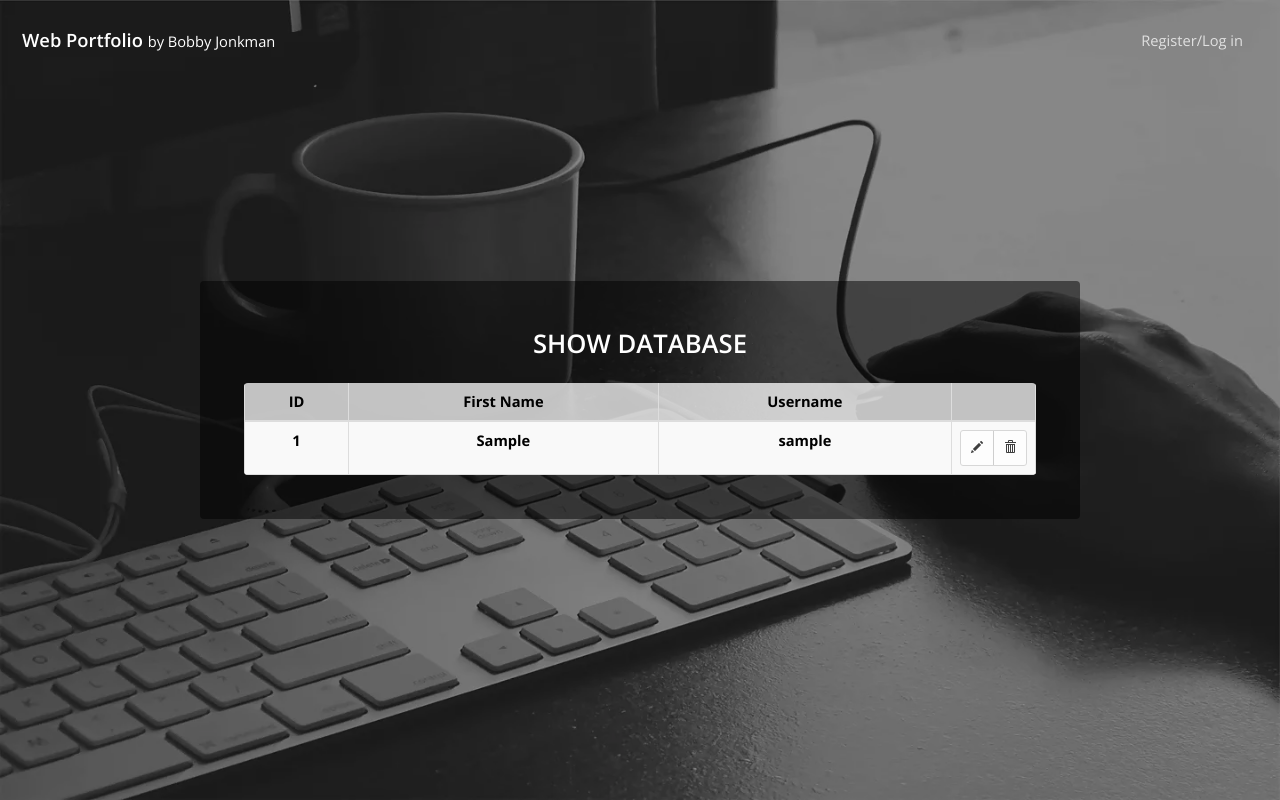
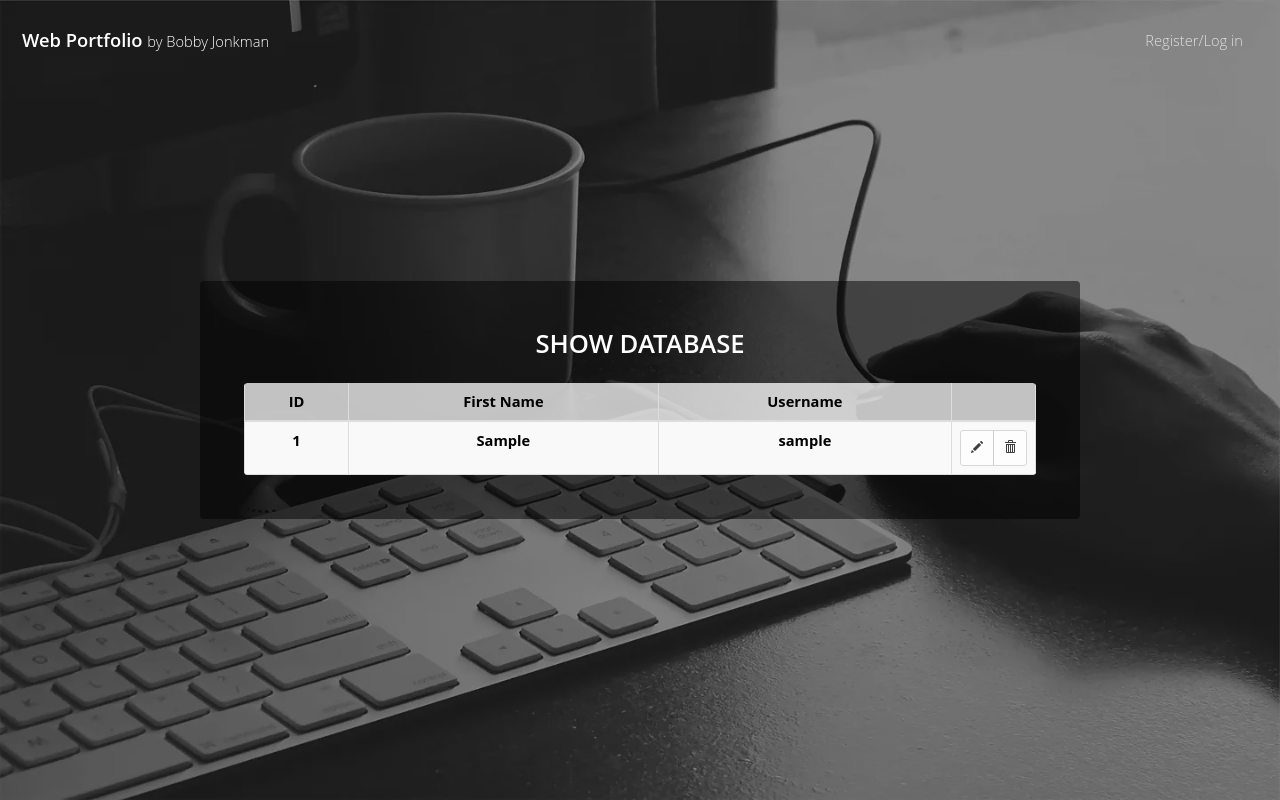
Before and after one commit to b0bbydev/web-portfolio, a PHP site: page /showdb_page.php in a window 1280 px wide. Run offline with PHP 8.4, Linux system fonts and the light colour scheme; tables that the repository leaves empty or names only in its code hold one stand-in row (values such as "Sample post"); a stand-in replaces the project's code that opens the database connection; some libraries are stand-ins or nearby versions.

Commit message:
removed css imports

```diff
--- a/assets/css/styles.css
+++ b/assets/css/styles.css
@@ -3,9 +3,6 @@
 /* Creative Commons Attribution 3.0 license (templated.co/license)
    Modified by: Bobby Jonkman
 */
-
-@import url(font-awesome.min.css);
-@import url("https://fonts.googleapis.com/css?family=Lobster|Open+Sans:300,400,600,700,800");
 
 /* Reset */
 html, body, div, span, h1, h2, h3, h4, p, a, img {
```
